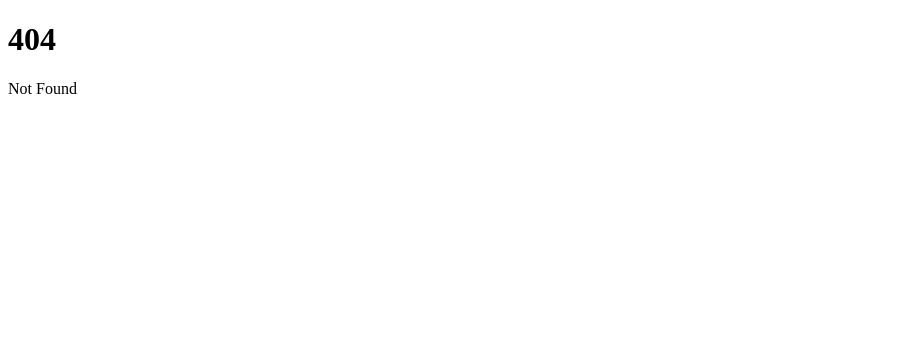
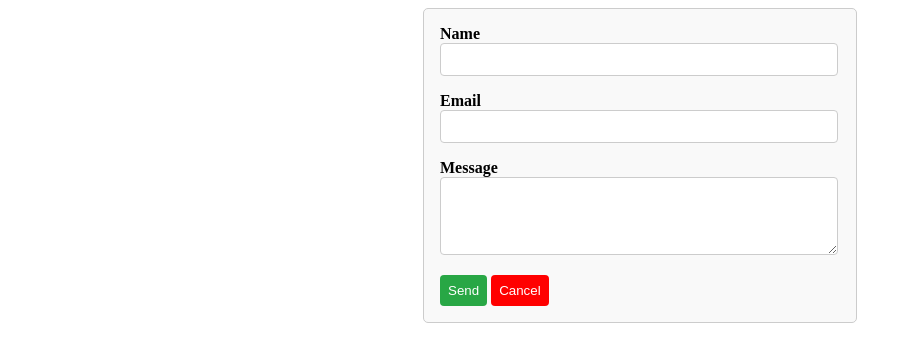
Before and after one commit to javedh-dev/learn-svelte, a SvelteKit app: page /form-actions/contact in a window 1280 px wide. Before the commit this address had no page. Shown: the top 362 px of the page, without its empty margins (0-912 px from the left). Built offline with nearby package versions, Linux system fonts and the light colour scheme.

Commit message:
Form Snapshots

```diff
--- a/src/routes/form-actions/+page.svelte
+++ b/src/routes/form-actions/+page.svelte
@@ -2,4 +2,5 @@
 	<li><a href="/form-actions/auth">Auth</a></li>
 	<li><a href="/form-actions/auth-modal">Auth Modal</a></li>
 	<li><a href="/form-actions/news">News</a></li>
+	<li><a href="/form-actions/contact">Contact</a></li>
 </ul>
--- a/src/routes/form-actions/auth/+page.server.js
+++ b/src/routes/form-actions/auth/+page.server.js
@@ -15,7 +15,7 @@ export const actions = {
 		}
 
 		cookies.set('username', username, { path: '/', secure: false });
-		throw redirect(302, url.searchParams.get('redirectTo'));
+		throw redirect(302, url.searchParams.get('redirectTo') || '/');
 		// return { message: 'Logged In!!!' };
 	},
 	register: async ({ request, cookies }) => {
@@ -32,7 +32,7 @@ export const actions = {
 		}
 
 		cookies.set('username', username, { path: '/', secure: false });
-		throw redirect(302, url.searchParams.get('redirectTo'));
+		throw redirect(302, url.searchParams.get('redirectTo') || '/');
 		// return { message: 'Registered successfully!!!' };
 	}
 };
--- a/src/routes/form-actions/auth/+page.svelte
+++ b/src/routes/form-actions/auth/+page.svelte
@@ -1,10 +1,11 @@
 <script>
 	import { page } from '$app/stores';
+	import { enhance } from '$app/forms';
 	export let form;
 	let redirectTo = $page.url.searchParams.get('redirectTo');
 </script>
 
-<form method="post">
+<form method="post" use:enhance>
 	<div>
 		<label for="username">Username:</label>
 		<input type="text" name="username" id="username" value={form?.username || ''} />
--- /dev/null
+++ b/src/routes/form-actions/contact/+page.svelte
@@ -0,0 +1,93 @@
+<script>
+	import { goto } from '$app/navigation';
+	let name = '';
+	let email = '';
+	let message = '';
+
+	const handleSubmit = () => {
+		// Handle form submission logic here
+		console.log({ name, email, message });
+	};
+
+	const handleCancel = () => {
+		// Redirect to the home page using Svelte's goto function
+		goto('/');
+	};
+
+	export const snapshot = {
+		capture: () => {
+			return {
+				name,
+				email,
+				message
+			};
+		},
+		restore: (snapshot) => {
+			name = snapshot.name;
+			email = snapshot.email;
+			message = snapshot.message;
+		}
+	};
+</script>
+
+<form class="contact-form" on:submit|preventDefault={handleSubmit}>
+	<div class="form-field">
+		<label for="name">Name</label>
+		<input type="text" id="name" bind:value={name} required />
+	</div>
+	<div class="form-field">
+		<label for="email">Email</label>
+		<input type="email" id="email" bind:value={email} required />
+	</div>
+	<div class="form-field">
+		<label for="message">Message</label>
+		<textarea id="message" bind:value={message} rows="4" required></textarea>
+	</div>
+	<div class="form-actions">
+		<button type="submit" class="form-button">Send</button>
+		<button type="button" on:click={handleCancel} class="form-button" style="background-color: red;"
+			>Cancel</button
+		>
+	</div>
+</form>
+
+<style>
+	.contact-form {
+		display: flex;
+		flex-direction: column;
+		max-width: 400px;
+		margin: auto;
+		padding: 1rem;
+		border: 1px solid #ccc;
+		border-radius: 5px;
+		background-color: #f9f9f9;
+	}
+	.form-field {
+		margin-bottom: 1rem;
+	}
+	.form-field label {
+		margin-bottom: 0.5rem;
+		font-weight: bold;
+	}
+	.form-field input,
+	.form-field textarea {
+		width: 95%;
+		padding: 0.5rem;
+		border: 1px solid #ccc;
+		border-radius: 4px;
+	}
+	.form-field textarea {
+		resize: vertical;
+	}
+	.form-button {
+		padding: 0.5rem;
+		background-color: #28a745;
+		color: white;
+		border: none;
+		border-radius: 4px;
+		cursor: pointer;
+	}
+	.form-button:hover {
+		background-color: #218838;
+	}
+</style>
```
